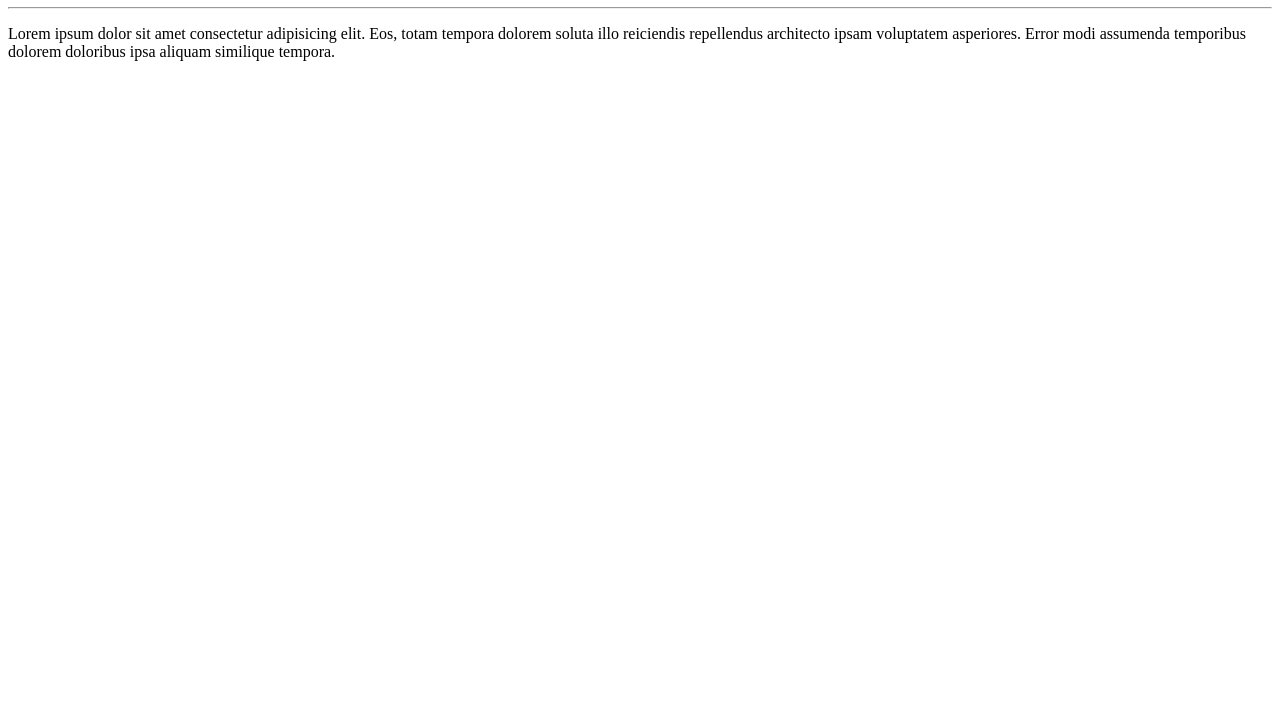
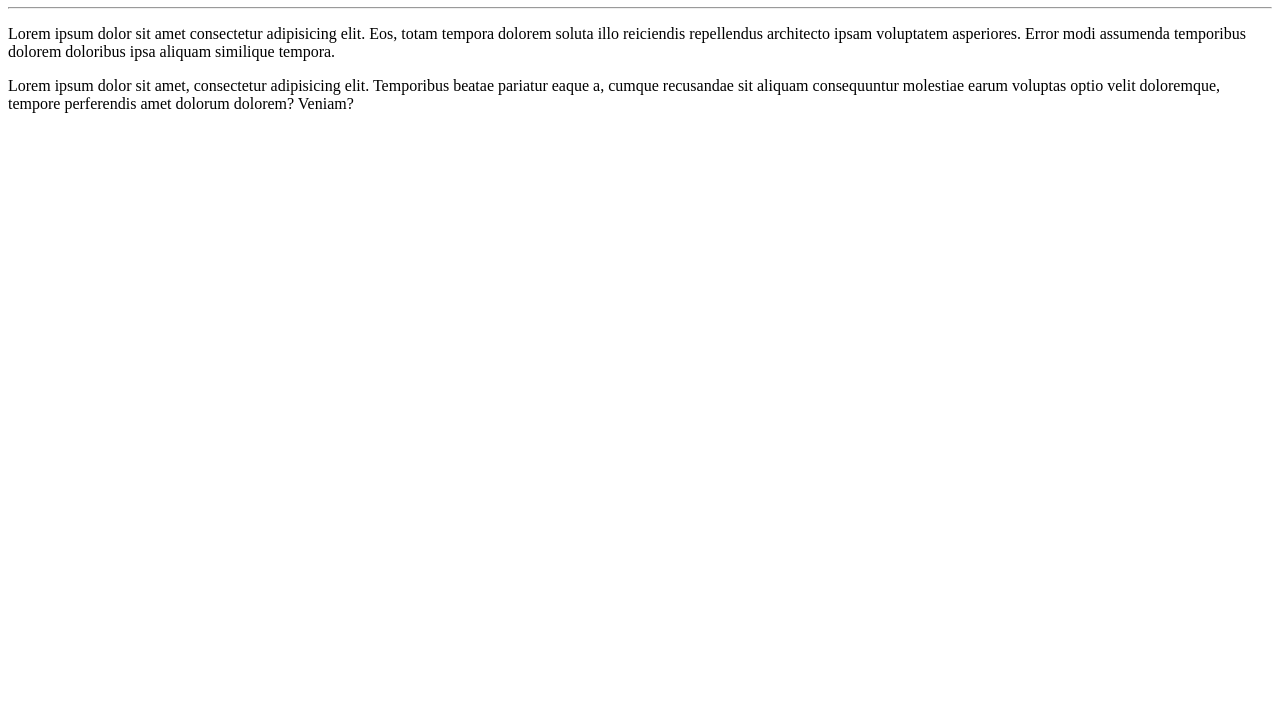
Before and after one commit to fbinho2023/Ola-Mundo, a plain HTML site: page site-exemplo/index.html in a window 1280 px wide. Shown: the part 73-800 px from the top of the page. Drawn offline with Linux system fonts and the light colour scheme.

Commit message:
adicionei um parágrafo

```diff
--- a/site-exemplo/index.html
+++ b/site-exemplo/index.html
@@ -9,5 +9,6 @@
     <h1>Olá, mundo!</h1>
     <hr>
     <p>Lorem ipsum dolor sit amet consectetur adipisicing elit. Eos, totam tempora dolorem soluta illo reiciendis repellendus architecto ipsam voluptatem asperiores. Error modi assumenda temporibus dolorem doloribus ipsa aliquam similique tempora.</p>
+    <p>Lorem ipsum dolor sit amet, consectetur adipisicing elit. Temporibus beatae pariatur eaque a, cumque recusandae sit aliquam consequuntur molestiae earum voluptas optio velit doloremque, tempore perferendis amet dolorum dolorem? Veniam?</p>
 </body>
 </html>
```
